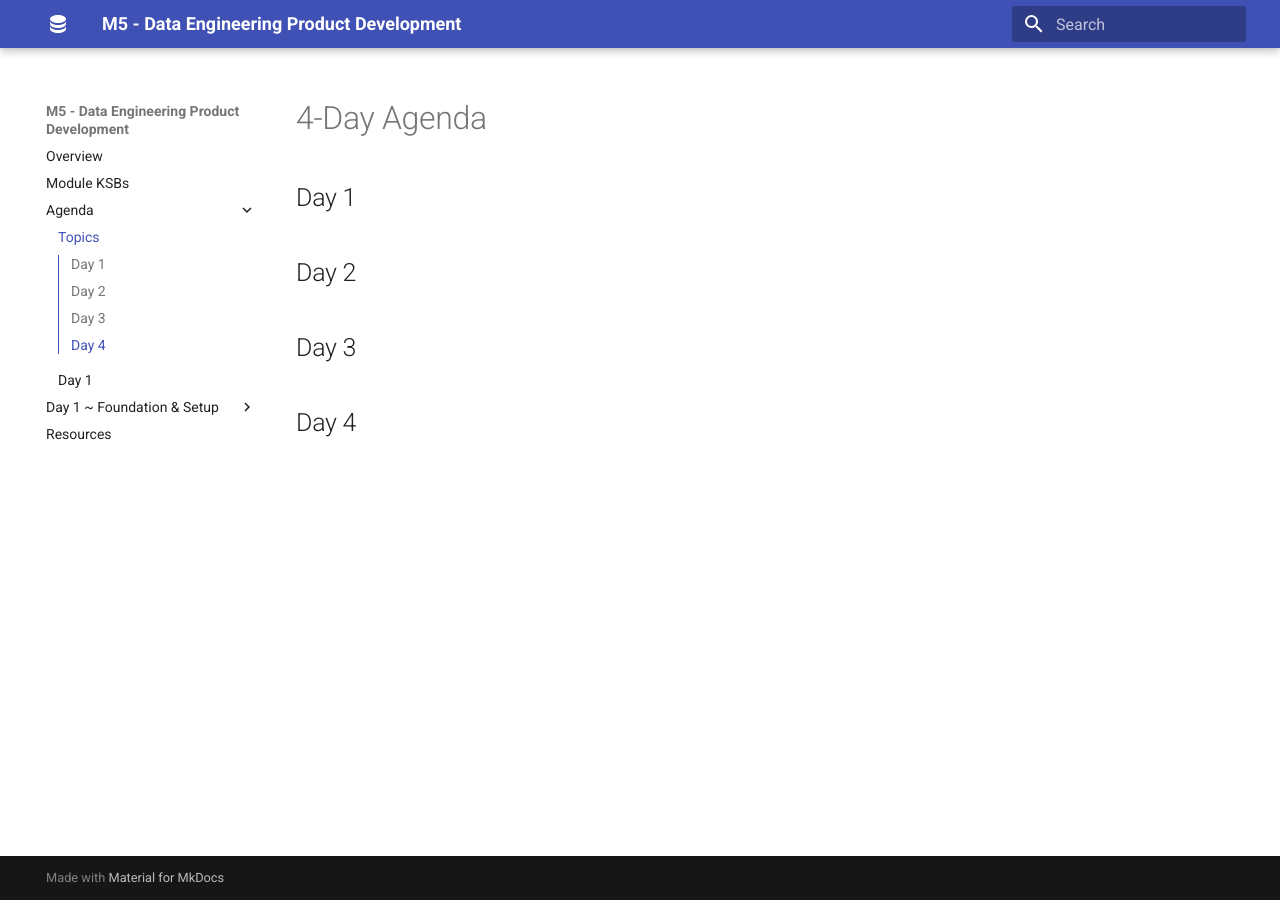
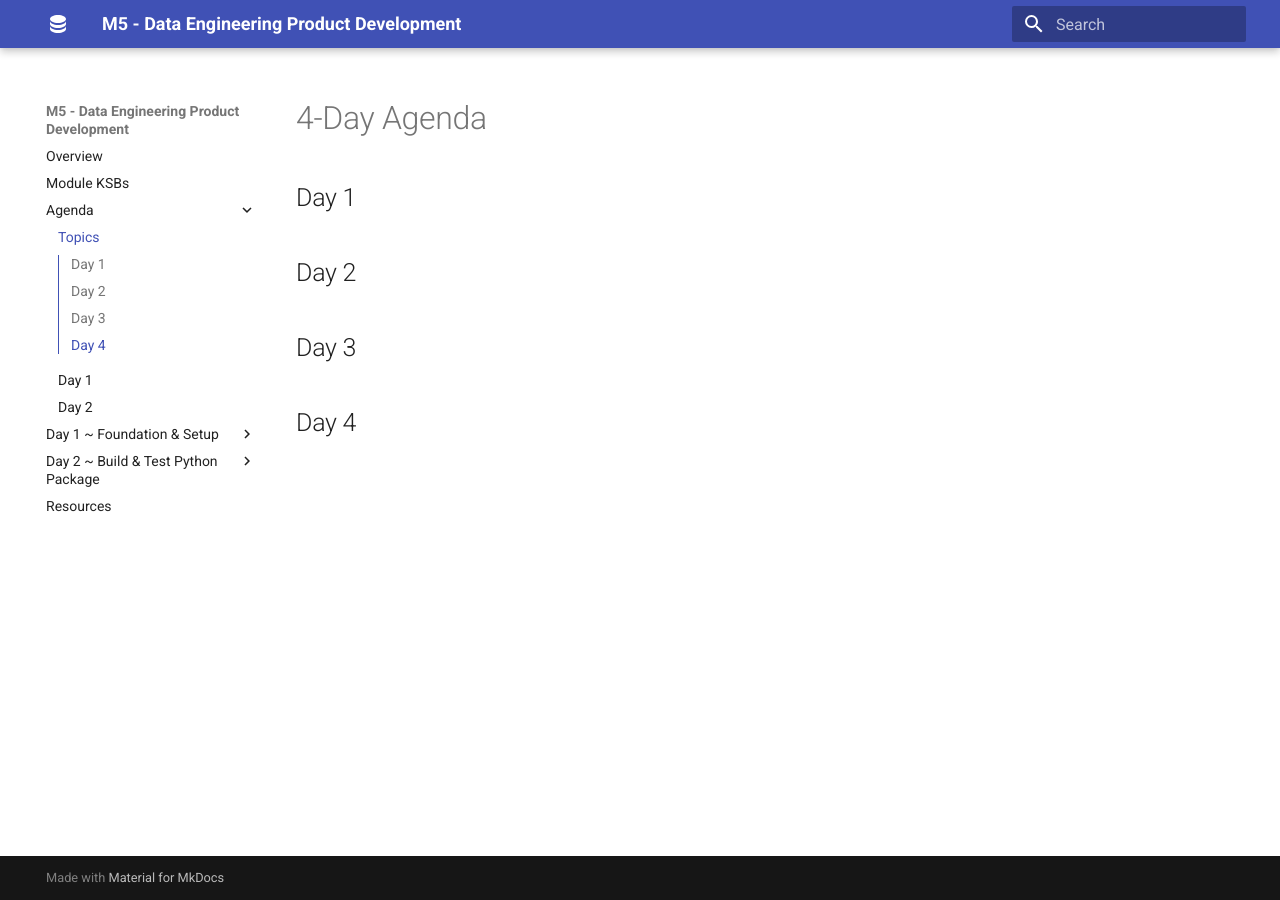
Before and after one commit to qaalabs/DE5M5, an MkDocs documentation site: the page built from docs/agenda/index.md, in a window 1280 px wide. Built offline with MkDocs 1.6.1 and Material for MkDocs 9.7.7, drawn with Linux system fonts in a browser that asks for light colours; some of the changed lines change nothing that is shown.

Commit message:
Auto commit by uthisha

```diff
--- a/mkdocs.yml
+++ b/mkdocs.yml
@@ -10,6 +10,7 @@
   - Agenda:
     - Topics: agenda/index.md
     - Day 1: agenda/day1.md
+    - Day 2: agenda/day2.md
 
   - "Day 1 ~ Foundation & Setup":
     - "Library Pipeline Scenario": day1/scenario.md
@@ -24,6 +25,23 @@
     - "Local development": day1/clone-repo.md
     - "Create local development env": day1/dev-environment.md
     - "Write first Python code": day1/write-code.md
+
+  - "Day 2 ~ Build & Test Python Package":
+    - "🌅 Welcome to Day 2 of DE5 Module 5": labs/21-setup.md
+    - "🖥️ VM Setup + LOD Setup": labs/22-python-setup.md
+    - "Run Commands to see Status": labs/23-yardstick.md
+    - "Explain function - Data Ingestion": day2/ingestion.md
+    - "Run Commands to see Status": labs/23-yardstick.md
+    - "Explain function - Data Cleaning": day2/cleaning.md
+    - "Write function - Data Cleaning": day2/cleaning-enhancements.md
+    - "Validation Function": day2/validation.md
+    - "Python Testing": day2/python-testing.md
+    - "Write unit tests": day2/cleaning-tests.md
+    - "Python Test Coverage": day2/coverage.md
+    - "Achieve 70% Coverage": day2/coverage-goal.md
+    - "Explain Linting": day2/linting.md
+    - "Fix All Linting Issues": day2/linting-fixes.md
+    - "Run Commands to see Status": labs/23-yardstick.md
 
   - Resources: resources.md
 
```
